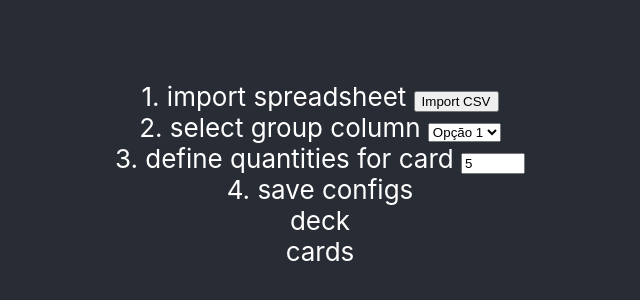
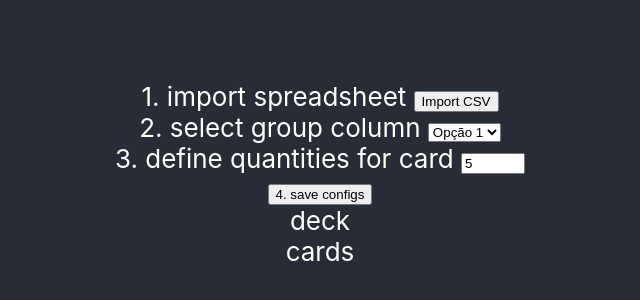
Before and after one commit to gabrielrodriguesleite/AppDeliveryGo, a React (Create React App) app in the folder web/: page / in a window 1280 px wide. Shown: the part 226-526 px from the top of the page, without its empty margins (320-960 px from the left). Built offline with nearby package versions, Linux system fonts and the light colour scheme.

Commit message:
[feat] configs updated

```diff
--- a/web/src/components/Configs.jsx
+++ b/web/src/components/Configs.jsx
@@ -16,7 +16,15 @@ export default function ConfigsZone() {
         <input type="number" min="1" max="100" defaultValue="5" />
       </div>
 
-      <div>4. save configs</div>
+      <div>
+        <button
+          type="button"
+          onClick={ () => console.log('save configs') }
+        >
+          4. save configs
+        </button>
+
+      </div>
 
     </div>
   );
```
